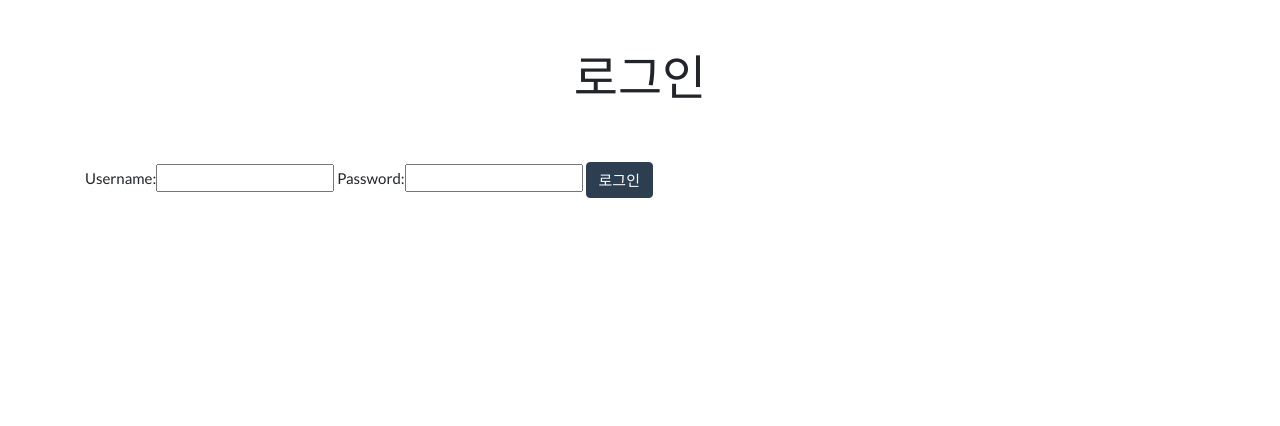
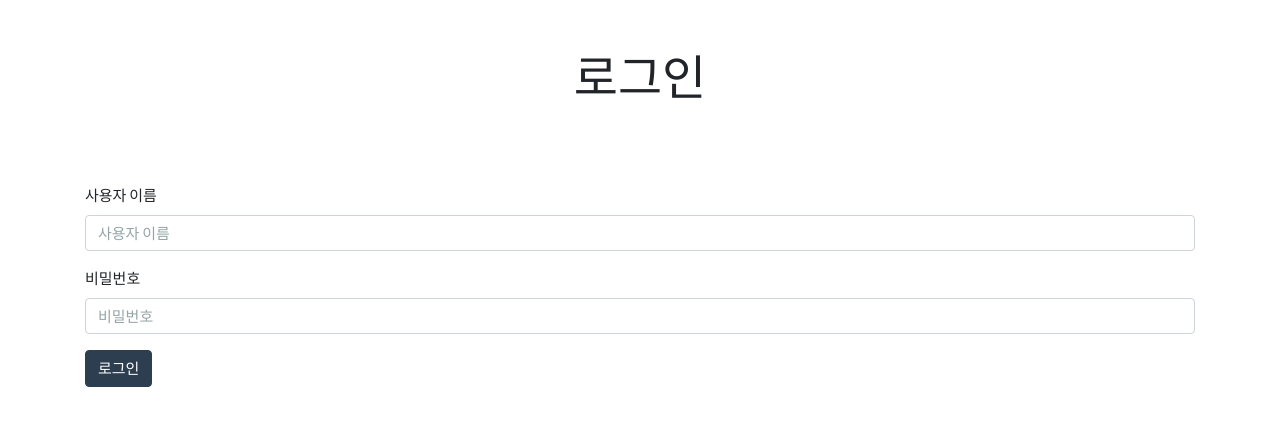
Before and after one commit to leorld/django_basic_1, a Django app: page /fcuser/login/ in a window 1280 px wide. Shown: the top 426 px of the page. Run offline with Django 3.2, Linux system fonts and the light colour scheme; some libraries are stand-ins or nearby versions.

Commit message:
로그인 폼 커스터마이징

```diff
--- a/fc_community/fcuser/forms.py
+++ b/fc_community/fcuser/forms.py
@@ -2,5 +2,5 @@ from django import forms
 
 
 class LoginForm(forms.Form):
-    username = forms.CharField(max_length=32)
-    password = forms.CharField()
+    username = forms.CharField(max_length=32, label="사용자 이름")
+    password = forms.CharField(widget=forms.PasswordInput, label="비밀번호")
--- a/fc_community/fcuser/templates/login.html
+++ b/fc_community/fcuser/templates/login.html
@@ -16,7 +16,13 @@
 <div class="row">
   <div class="col-12">
     <form method="POST" action=".">
-      {% csrf_token %} {{form}}
+      {% csrf_token %}</br>
+      {% for field in form %}
+      <div class="form-group">
+        <label for="{{ field.id_for_label }}">{{ field.label }}</label>
+        <input type="{{ field.field.widget.input_type }}" class="form-control" id="{{ field.id_for_label }}" placeholder="{{ field.label }}" name="{{ field.name }}" />
+      </div>
+      {% endfor %}
       <button type="submit" class="btn btn-primary">로그인</button>
     </form>
   </div>
```
